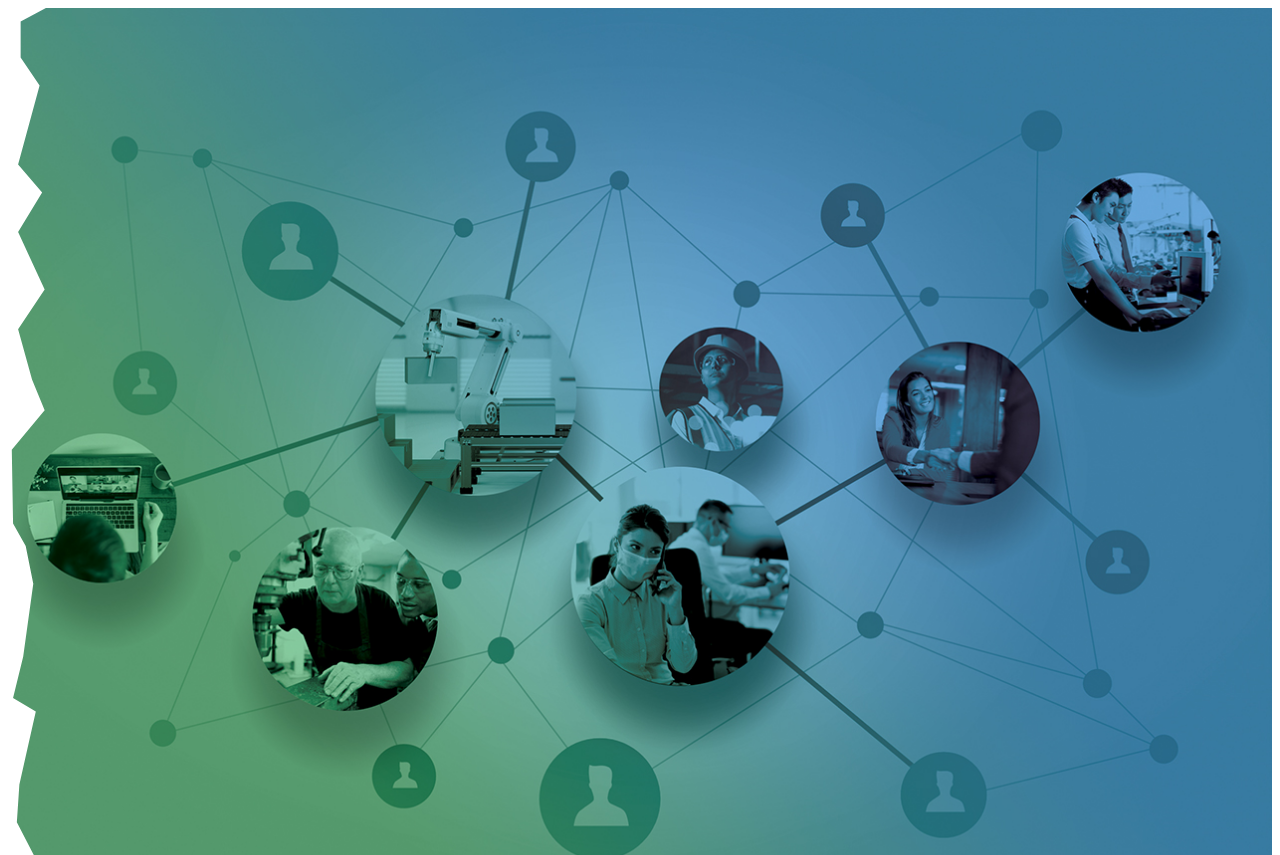
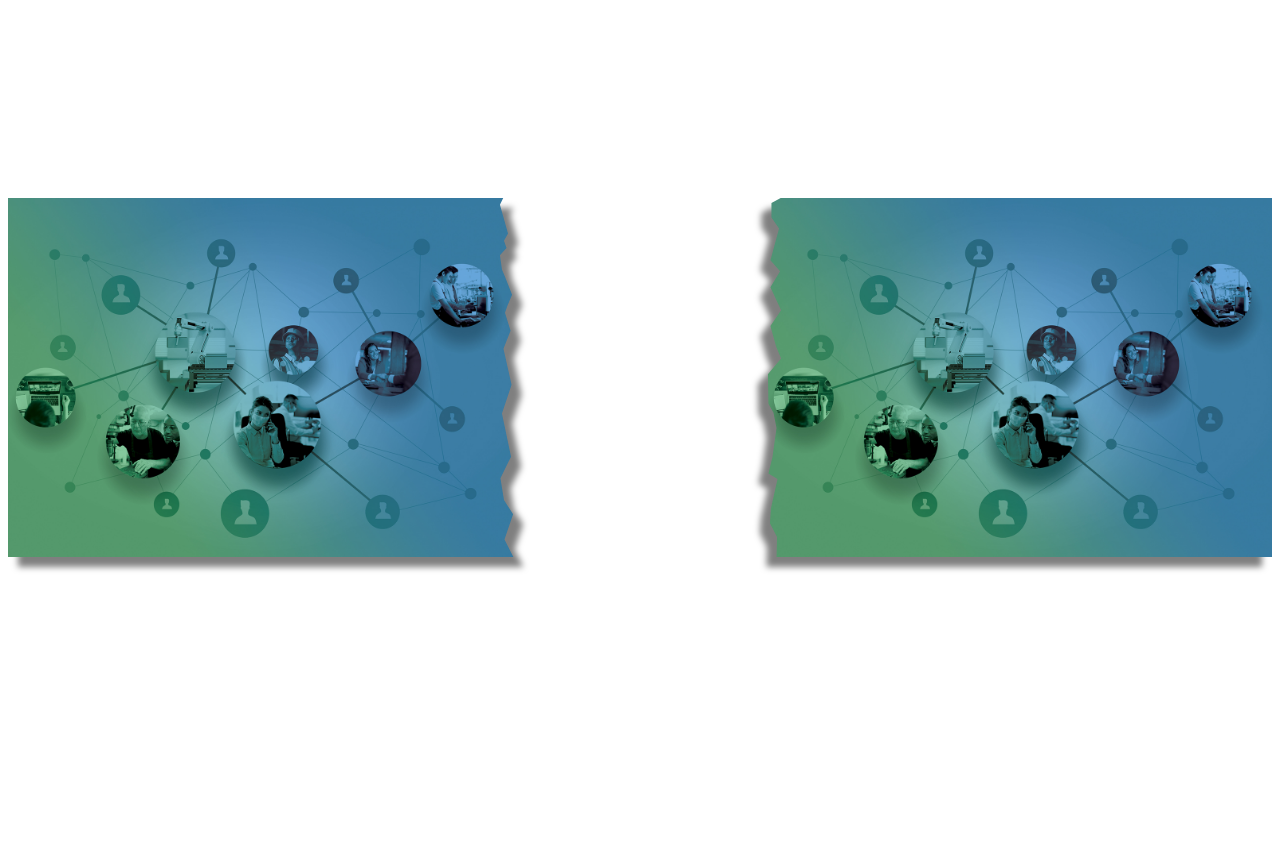
Before and after one commit to Angelov1912/Ripped-images, a plain HTML site: page index.html in a window 1280 px wide. Shown: the top 855 px of the page. After the commit the page ends 800 px from the top, so only its background shows below. Drawn offline with Linux system fonts and the light colour scheme.

Commit message:
Update styles.css

```diff
--- a/styles.css
+++ b/styles.css
@@ -3,14 +3,79 @@ html {
   height: 100%;
 }
 
-.container {
-  width: 50%;
+.left-container {
+  width: 40%;
+  height: 50%;
+  margin: 15% auto;
+  filter: drop-shadow(10px 10px 3px rgba(0, 0, 0, 0.5));
+  float: left;
+}
+
+.left-image {
+  width: 100%;
+  height: 100%;
+
+  /*
+    Use the clip-path: polygon property to go aroud the image
+    and create the "rip" effect
+
+    Info on how it works:
+    https://developer.mozilla.org/en-US/docs/Web/CSS/clip-path
+    https://css-tricks.com/almanac/properties/c/clip-path/
+  */
+  clip-path: polygon(
+    /*Top side*/
+    0% 0%,
+    25% 0%,
+    50% 0%,
+    98% 0%,
+
+    /*Right side*/
+    97.3% 2%,
+    98.9% 10%,
+    98.1% 12%,
+    98.6% 14%,
+    97.3% 16%,
+    97.7% 20%,
+    98.3% 22%,
+    99.7% 27%,
+    98.8% 30%,
+    98.3% 32%,
+    99.4% 37%,
+    98% 42%,
+    99.6% 52%,
+    97.7% 60%,
+    99.5% 72%,
+    97.4% 78%,
+    98.1% 84%,
+    99.9% 88%,
+    98.2% 95%,
+    100% 100%,
+
+    /*Bottom side*/
+    100% 100%,
+    75% 100%,
+    50% 100%,
+    25% 100%,
+    0% 100%,
+
+    /*Left side*/
+    0% 100%,
+    0% 75%,
+    0% 50%,
+    0% 0%
+  );
+}
+
+.right-container {
+  width: 40%;
   height: 50%;
   margin: 15% auto;
   filter: drop-shadow(-10px 10px 3px rgba(0, 0, 0, 0.5));
+  float: right;
 }
 
-img {
+.right-image {
   width: 100%;
   height: 100%;
 
```
